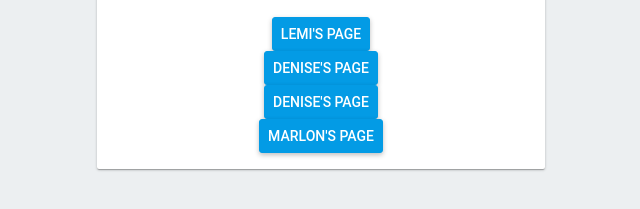
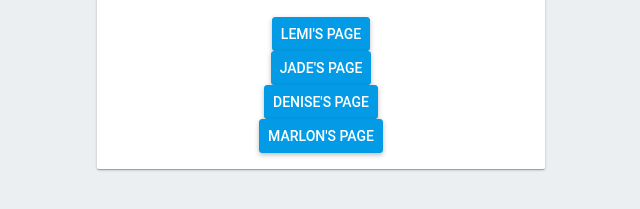
Before and after one commit to lemieba/folder, a plain HTML site: page public/index.html in a window 1280 px wide. Shown: the part 383-592 px from the top of the page, 319-959 px from the left. Drawn offline with Linux system fonts and the light colour scheme.

Commit message:
Jade PAge Update

```diff
--- a/public/index.html
+++ b/public/index.html
@@ -73,7 +73,7 @@
 
       <ul>
         <li><a target="" href="lemi.html">lemi's page</a></li>
-        <li><a target="" href="jade.html">Denise's page</a></li>
+        <li><a target="" href="jade.html">Jade's page</a></li>
         <li><a target="" href="denise.html">Denise's page</a></li>
         <li><a target="" href="Marlon.html">marlon's page</a></li>
 
```
